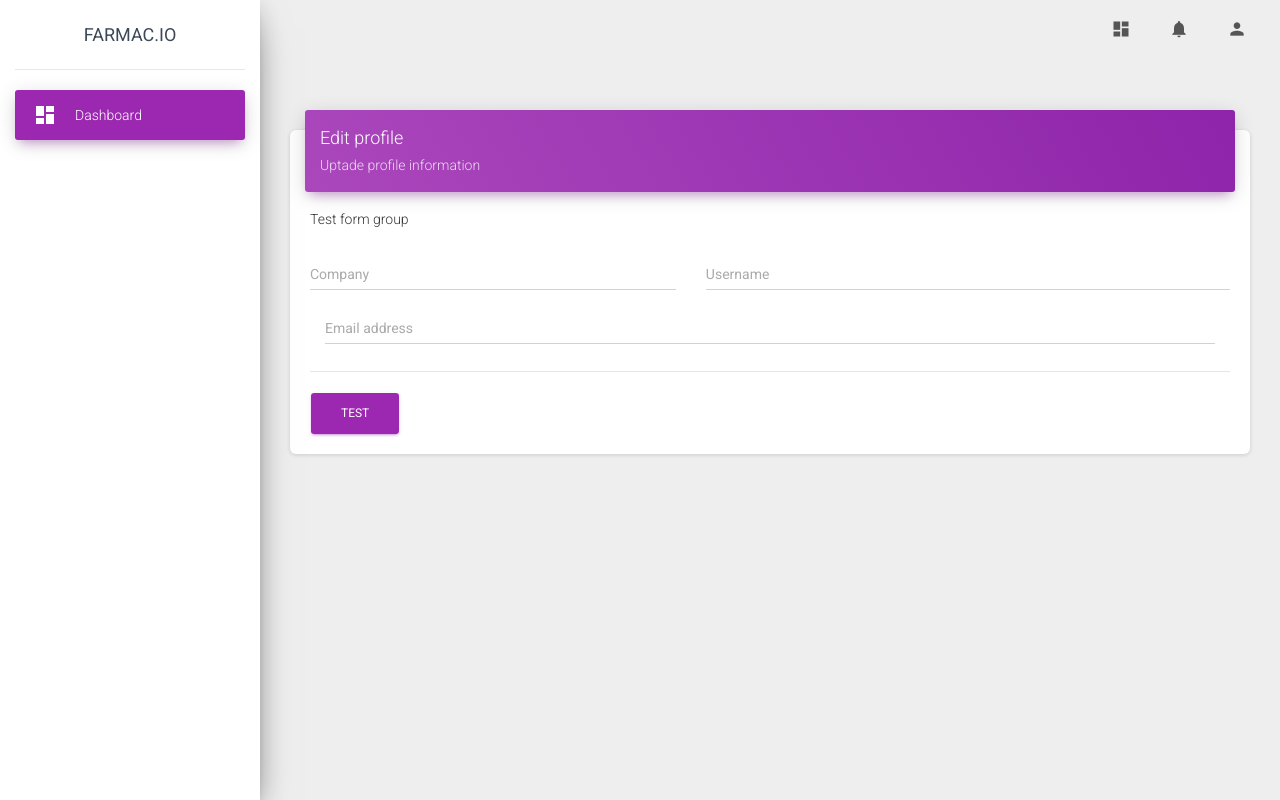
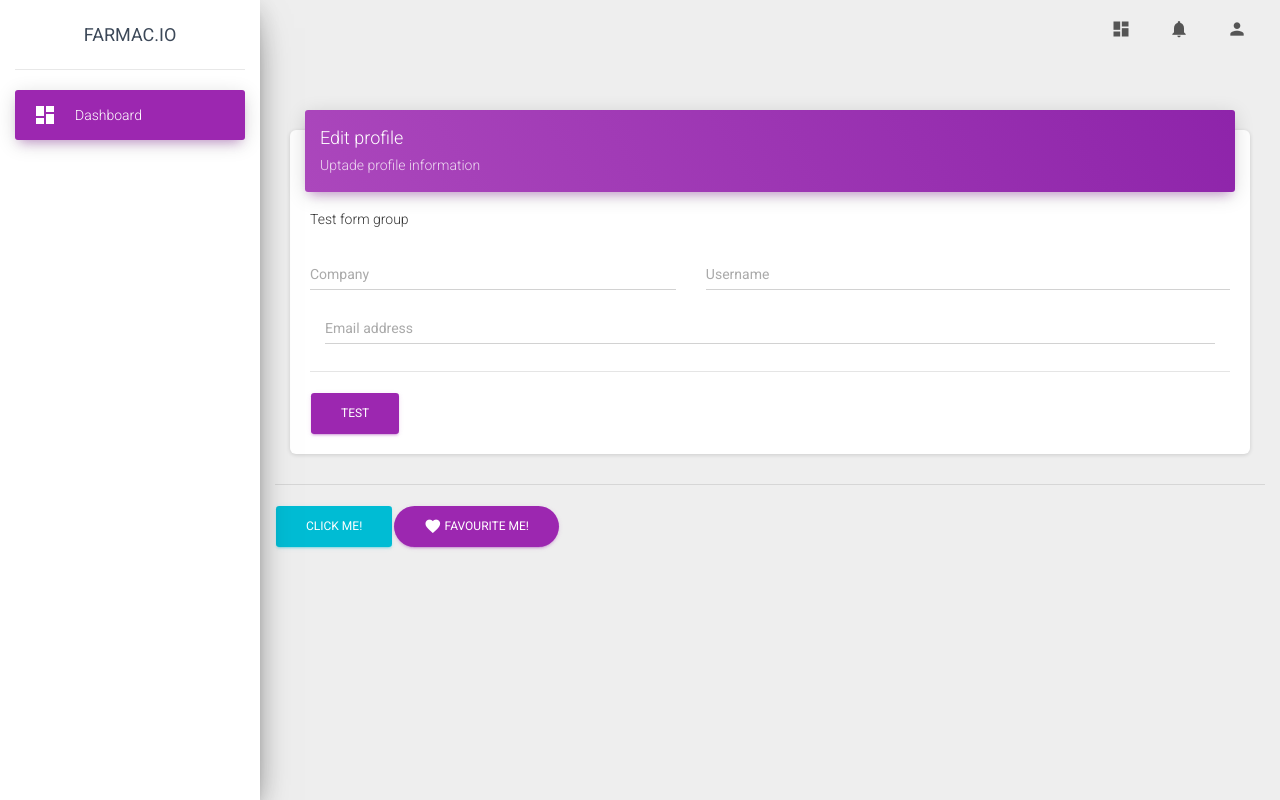
Before and after one commit to bjelicaluka/farmac.io-frontend, a Vue app: page / in a window 1280 px wide. Built offline with nearby package versions, Linux system fonts and the light colour scheme.

Commit message:
feat: implemented button and button with icon

```diff
--- /dev/null
+++ b/src/components/Form/Button.vue
@@ -0,0 +1,16 @@
+<template>
+    <button
+        :class="className || 'btn btn-primary'"
+        :type="type || 'button'"
+        @click="onClick"
+    >
+        <slot />
+    </button>
+</template>
+
+<script>
+
+export default {
+    props: ['className', 'type', 'onClick']
+}
+</script>
--- /dev/null
+++ b/src/components/Form/ButtonWithIcon.vue
@@ -0,0 +1,22 @@
+<template>
+    <Button
+        :type="type"
+        :className="className"
+        :onClick="onClick"
+    >
+        <i class="material-icons">{{iconName}}</i>
+        <slot />
+    </Button>
+</template>
+
+<script>
+
+import Button from './Button.vue'
+
+export default {
+    components: {
+        Button
+    },
+    props: ['className', 'type', 'iconName', 'onClick']
+}
+</script>
--- a/src/pages/Home.vue
+++ b/src/pages/Home.vue
@@ -29,6 +29,26 @@
         </Form>
       </card>
     </div>
+
+    <hr/>
+
+    <Button
+      type="button"
+      className="btn btn-info"
+      :onClick="onClick"
+    >
+      Click me!
+    </Button>
+
+    <ButtonWithIcon
+      type="button"
+      className="btn btn-primary btn-round"
+      iconName="favorite"
+      :onClick="onClick"
+    >
+      Favourite me!
+    </ButtonWithIcon>
+
   </div>
 </template>
 
@@ -37,6 +57,8 @@ import Card from '../components/Card/Card.vue'
 import Form from '../components/Form/Form.vue'
 import FormGroup from '../components/Form/FormGroup.vue';
 import FormRow from '../components/Form/FormRow.vue'
+import Button from '../components/Form/Button.vue'
+import ButtonWithIcon from '../components/Form/ButtonWithIcon.vue'
 
 export default {
   name: 'Home',
@@ -44,11 +66,18 @@ export default {
     Form,
     Card,
     FormRow,
-    FormGroup
-  },
+    FormGroup,
+    Button,
+    ButtonWithIcon
+},
   methods: {
     submitTest(e) {
       console.log(e);
+    },
+
+    onClick(e) {
+      e.preventDefault();
+      console.log('hi');
     }
   }
 }
```
Also changed, not shown: 1 other file (tests, documents, lock files or other folders).
